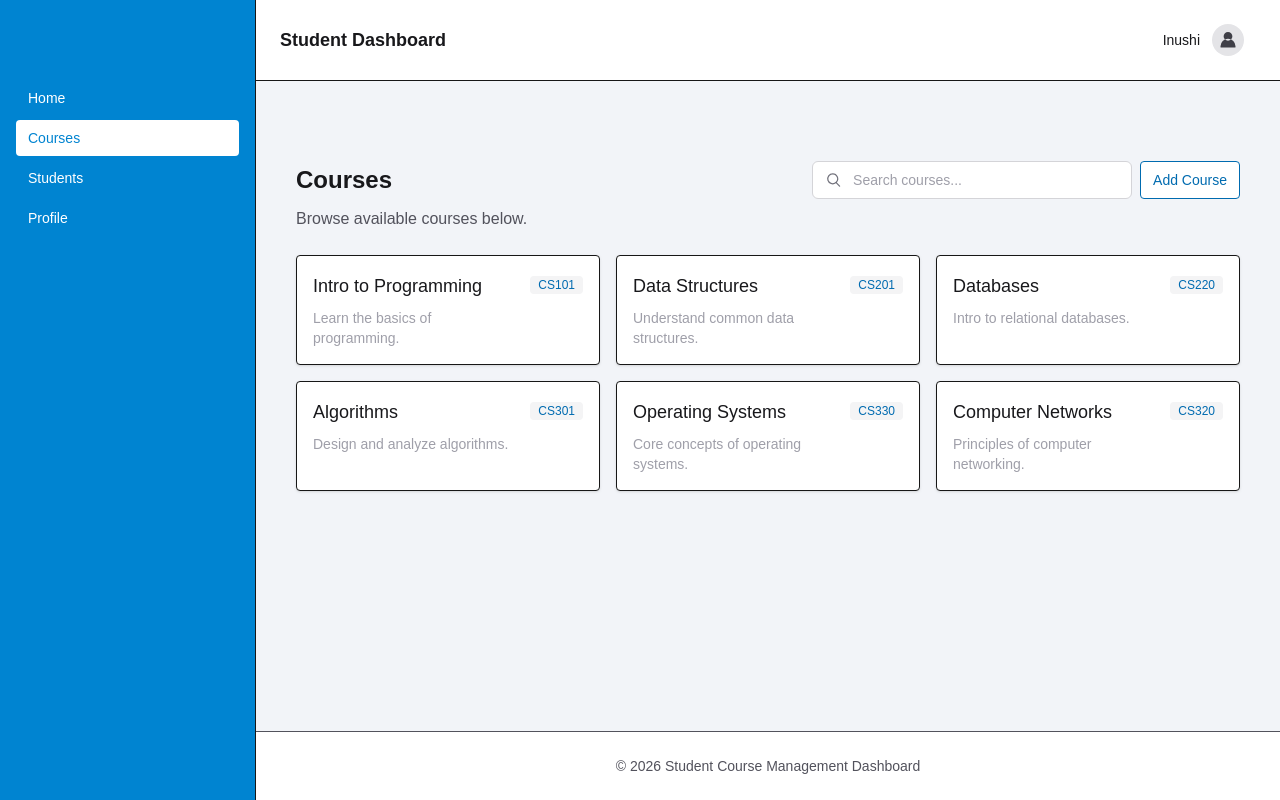
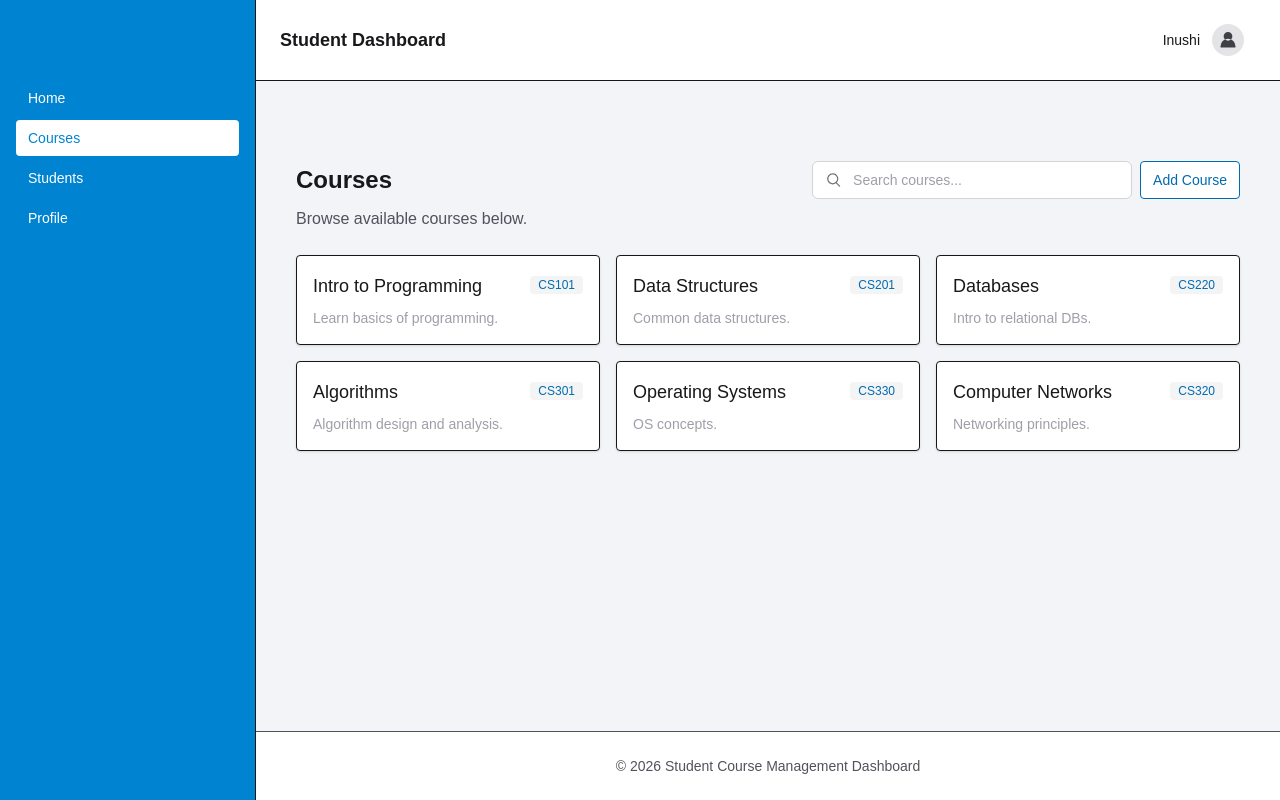
Before and after one commit to InushiKavindi/student-course-dashboard, a Next.js app: page /courses in a window 1280 px wide. Built offline with nearby package versions, Linux system fonts and the light colour scheme.

Commit message:
ui: move course and student data to a separate file

```diff
--- a/app/courses/page.tsx
+++ b/app/courses/page.tsx
@@ -6,17 +6,10 @@ import EmptyState from "../components/EmptyState";
 import SearchBar from "../components/SearchBar";
 import Modal from "../components/Modal";
 import CourseForm from "../components/CourseForm";
+import { courses as dummyCourses } from "../data/dummy";
 
 export default function CoursesPage() {
-  const sampleCourses = [
-    { id: 1, title: "Intro to Programming", code: "CS101", desc: "Learn the basics of programming." },
-    { id: 2, title: "Data Structures", code: "CS201", desc: "Understand common data structures." },
-    { id: 3, title: "Databases", code: "CS220", desc: "Intro to relational databases." },
-    { id: 4, title: "Algorithms", code: "CS301", desc: "Design and analyze algorithms." },
-    { id: 5, title: "Operating Systems", code: "CS330", desc: "Core concepts of operating systems." },
-    { id: 6, title: "Computer Networks", code: "CS320", desc: "Principles of computer networking." },
-  ];
-
+  const sampleCourses = dummyCourses;
   const [query, setQuery] = useState("");
   const [isAddOpen, setIsAddOpen] = useState(false);
 
--- /dev/null
+++ b/app/data/dummy.ts
@@ -0,0 +1,36 @@
+export type Course = {
+  id: number | string;
+  title: string;
+  code: string;
+  desc?: string;
+};
+
+export type Student = {
+  id: number | string;
+  studentId?: string;
+  name: string;
+  email?: string;
+  course?: string;
+};
+
+export const courses: Course[] = [
+  { id: 1, title: "Intro to Programming", code: "CS101", desc: "Learn basics of programming." },
+  { id: 2, title: "Data Structures", code: "CS201", desc: "Common data structures." },
+  { id: 3, title: "Databases", code: "CS220", desc: "Intro to relational DBs." },
+  { id: 4, title: "Algorithms", code: "CS301", desc: "Algorithm design and analysis." },
+  { id: 5, title: "Operating Systems", code: "CS330", desc: "OS concepts." },
+  { id: 6, title: "Computer Networks", code: "CS320", desc: "Networking principles." },
+];
+
+export const students: Student[] = [
+  { id: 1, studentId: "AJ1001", name: "Alice Johnson", email: "alice@example.com", course: "Intro to Programming" },
+  { id: 2, studentId: "BS2002", name: "Bob Smith", email: "bob@example.com", course: "Data Structures" },
+  { id: 3, studentId: "CL3003", name: "Carol Lee", email: "carol@example.com", course: "Databases" },
+  { id: 4, studentId: "DG4004", name: "Daniel Green", email: "daniel.green@example.com", course: "Databases" },
+  { id: 5, studentId: "EM5005", name: "Eva Martinez", email: "eva.martinez@example.com", course: "Operating Systems" },
+  { id: 6, studentId: "FN6006", name: "Frank Nelson", email: "frank.nelson@example.com", course: "Networks" },
+  { id: 7, studentId: "GK7007", name: "Grace Kim", email: "grace.kim@example.com", course: "Algorithms" },
+  { id: 8, studentId: "HA8008", name: "Hector Alvarez", email: "hector.alvarez@example.com", course: "Databases" },
+  { id: 9, studentId: "IZ9009", name: "Ivy Zhao", email: "ivy.zhao@example.com", course: "Intro to Programming" },
+  { id: 10, studentId: "JT1010", name: "Jack Turner", email: "jack.turner@example.com", course: "Operating Systems" },
+];
--- a/app/page.tsx
+++ b/app/page.tsx
@@ -1,4 +1,5 @@
 import Link from "next/link";
+import { courses, students } from "./data/dummy";
 
 export default function Home() {
   return (
@@ -11,6 +12,17 @@ export default function Home() {
           Use the navigation to view Courses, Students, or your Profile.
         </p>
 
+        <div className="mt-6 grid grid-cols-1 gap-4 sm:grid-cols-2">
+          <div className="rounded-md border border-zinc-200 bg-white p-4 shadow-sm">
+            <div className="text-sm text-zinc-500">Courses</div>
+            <div className="mt-2 text-2xl font-semibold text-zinc-900">{courses.length}</div>
+          </div>
+          <div className="rounded-md border border-zinc-200 bg-white p-4 shadow-sm">
+            <div className="text-sm text-zinc-500">Students</div>
+            <div className="mt-2 text-2xl font-semibold text-zinc-900">{students.length}</div>
+          </div>
+        </div>
+
         <div className="mt-8 flex gap-4">
           <Link href="/courses" className="rounded bg-sky-600 px-4 py-2 text-white">View Courses</Link>
           <Link href="/students" className="rounded border px-4 py-2 text-zinc-600">View Students</Link>
--- a/app/students/page.tsx
+++ b/app/students/page.tsx
@@ -10,21 +10,10 @@ import EmptyState from "../components/EmptyState";
 import SearchBar from "../components/SearchBar";
 import Modal from "../components/Modal";
 import StudentForm from "../components/StudentForm";
+import { students as dummyStudents } from "../data/dummy";
 
 export default function StudentsPage() {
-  const students = [
-    { id: 1, studentId: "AJ1001", name: "Alice Johnson", email: "alice@example.com", course: "Intro to Programming" },
-    { id: 2, studentId: "BS2002", name: "Bob Smith", email: "bob@example.com", course: "Data Structures" },
-    { id: 3, studentId: "CL3003", name: "Carol Lee", email: "carol@example.com", course: "Databases" },
-    { id: 4, studentId: "DG4004", name: "Daniel Green", email: "daniel.green@example.com", course: "Databases" },
-    { id: 5, studentId: "EM5005", name: "Eva Martinez", email: "eva.martinez@example.com", course: "Operating Systems" },
-    { id: 6, studentId: "FN6006", name: "Frank Nelson", email: "frank.nelson@example.com", course: "Networks" },
-    { id: 7, studentId: "GK7007", name: "Grace Kim", email: "grace.kim@example.com", course: "Algorithms" },
-    { id: 8, studentId: "HA8008", name: "Hector Alvarez", email: "hector.alvarez@example.com", course: "Databases" },
-    { id: 9, studentId: "IZ9009", name: "Ivy Zhao", email: "ivy.zhao@example.com", course: "Intro to Programming" },
-    { id: 10, studentId: "JT1010", name: "Jack Turner", email: "jack.turner@example.com", course: "Operating Systems" },
-  ];
-
+  const students = dummyStudents;
   const [query, setQuery] = useState("");
   const [selectedCourse, setSelectedCourse] = useState("");
   const [isAddOpen, setIsAddOpen] = useState(false);
```
